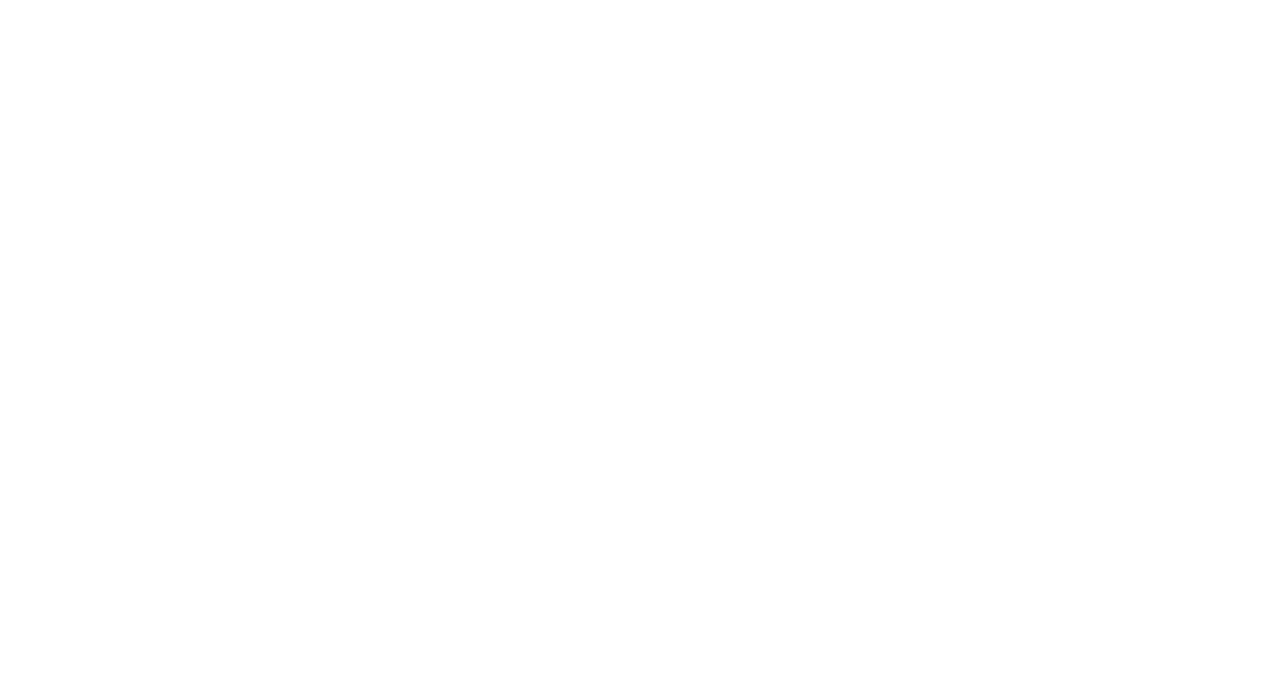
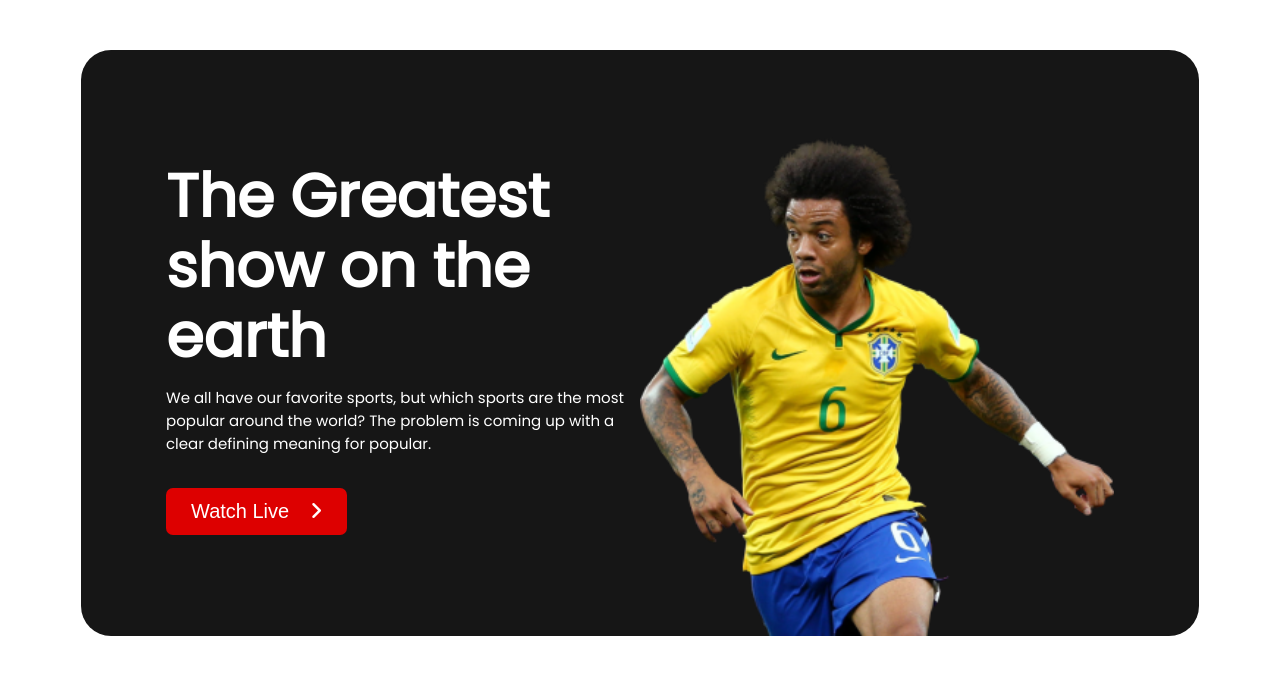
Before and after one commit to rachin526/worldcup-assingment, a plain HTML site: page index.html in a window 1280 px wide. Drawn offline with Linux system fonts and the light colour scheme.

Commit message:
header code push

```diff
--- a/index.html
+++ b/index.html
@@ -6,10 +6,32 @@
     <meta http-equiv="X-UA-Compatible" content="IE=edge">
     <meta name="viewport" content="width=device-width, initial-scale=1.0">
     <title>Worldcup 2022</title>
+    <!-- font-awesome link -->
+    <script src="https://kit.fontawesome.com/4fa88f139f.js" crossorigin="anonymous"></script>
     <link rel="stylesheet" href="style.css" />
 </head>
 
 <body>
+    <!-- header area start from here -->
+    <header>
+        <section class="header-content">
+            <div class="header-content-left">
+                <h1>The Greatest show on the earth</h1>
+                <p>We all have our favorite sports, but which sports are the most popular around the world? The problem
+                    is coming up with a clear defining meaning for popular.
+                </p>
+                <button class="button">Watch Live <i class="fa-solid fa-angle-right"></i></button>
+            </div>
+            <div class="header-content-right">
+                <img src="images/Banner Image.png" alt="">
+
+            </div>
+        </section>
+
+    </header>
+    <!-- header area end here -->
+    <!-- main area start from here -->
+
 
 
 </body>
--- a/style.css
+++ b/style.css
@@ -0,0 +1,64 @@
+/* google font link */
+@import url('https://fonts.googleapis.com/css2?family=Poppins&display=swap');
+
+body {
+    font-family: 'Poppins', sans-serif;
+
+
+}
+
+/* header design start from here */
+header {
+    display: flex;
+    justify-content: center;
+    margin-top: 50px;
+}
+
+.header-content {
+    display: flex;
+    background: #161616;
+    width: 75%;
+    border-radius: 30px;
+    padding: 40px 85px;
+    align-items: center;
+}
+
+.header-content-left,
+.header-content-right {
+    width: 50%;
+}
+
+.header-content-left h1 {
+    color: #fff;
+    font-size: 60px;
+    margin: 10px 0;
+    line-height: 70px;
+}
+
+.header-content-left p {
+    color: #fff;
+    font-size: 15px;
+}
+
+.header-content-right img {
+    width: 100%;
+    position: relative;
+    top: 47px;
+}
+
+.button {
+    background: #DD0000;
+    color: #fff;
+    border: none;
+    font-size: 20px;
+    padding: 12px 25px;
+    border-radius: 7px;
+    margin-top: 18px;
+}
+
+.fa-angle-right {
+    padding-left: 15px;
+}
+
+/* header design end here */
+/* main area design start from here */
```
Also changed, not shown: images/Banner Image.png (added), images/Blog Image.png (added), images/Chat Icon.png (added), images/Flag.png (added), images/Time Icon.png (added), images/germany Flag.png (added).
